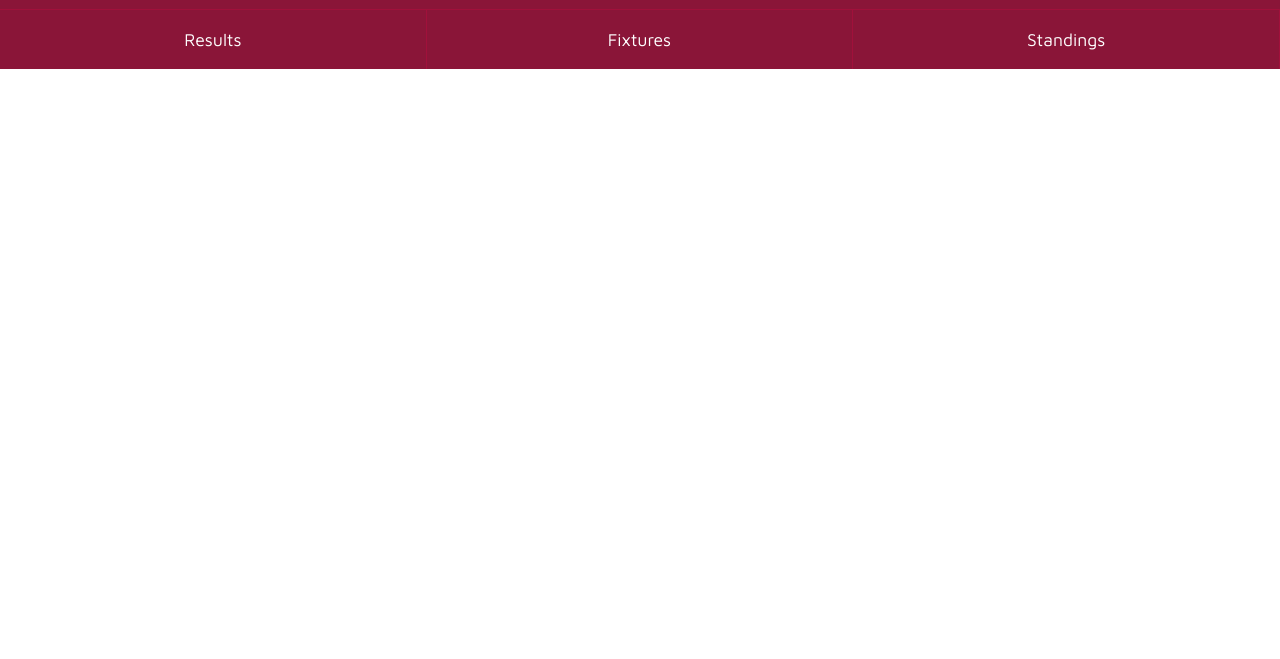
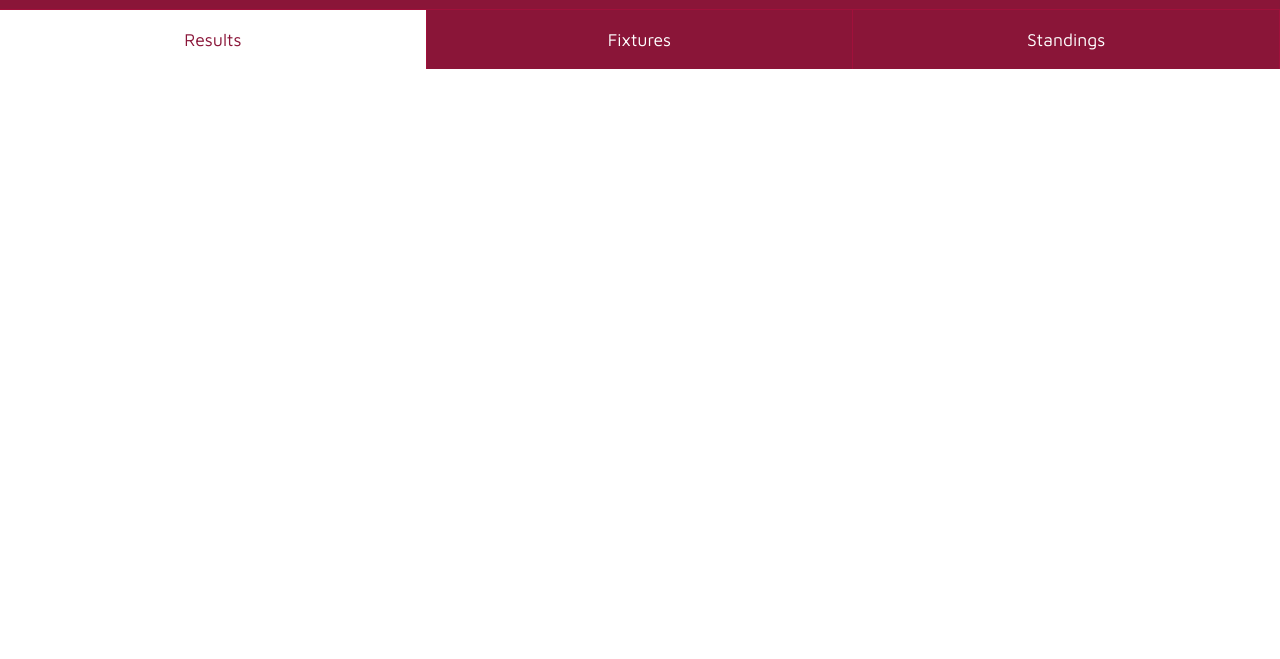
Before and after one commit to lewisjones37/sport-site-template, a plain HTML site: page index.html in a window 1280 px wide. Shown: the part 141-800 px from the top of the page. Drawn offline with Linux system fonts and the light colour scheme.

Commit message:
add styling to active nav bar button to stay inverted color when active

```diff
--- a/assets/style.css
+++ b/assets/style.css
@@ -61,7 +61,8 @@
 
 }
 
-.navbar .link:hover{
+.navbar .link:hover,
+.navbar .link.active {
     background-color: rgb(var(--main-color));
     color: rgb(var(--main-bg-color));
 }
```
